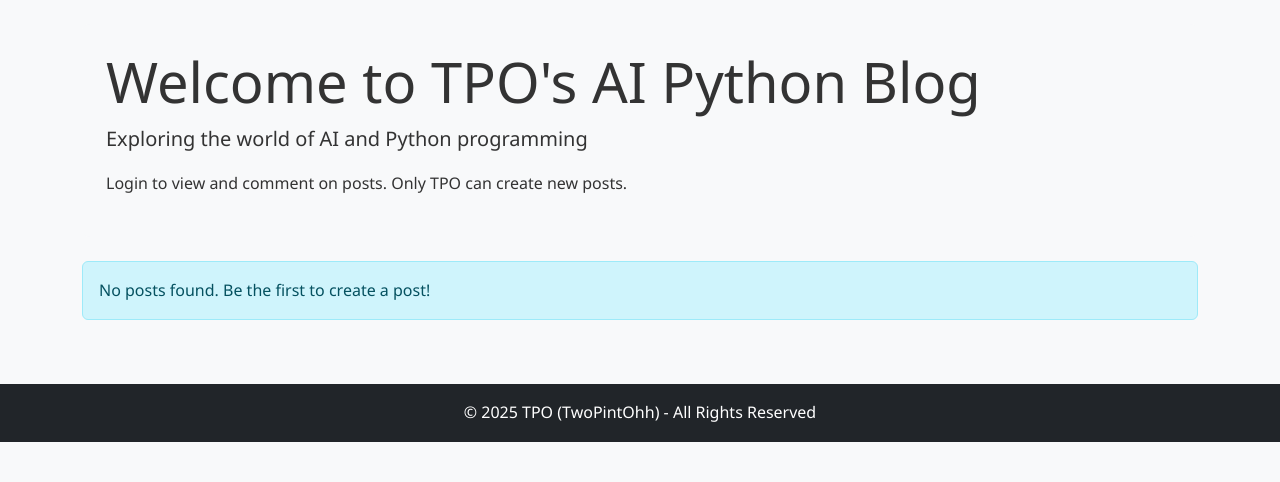
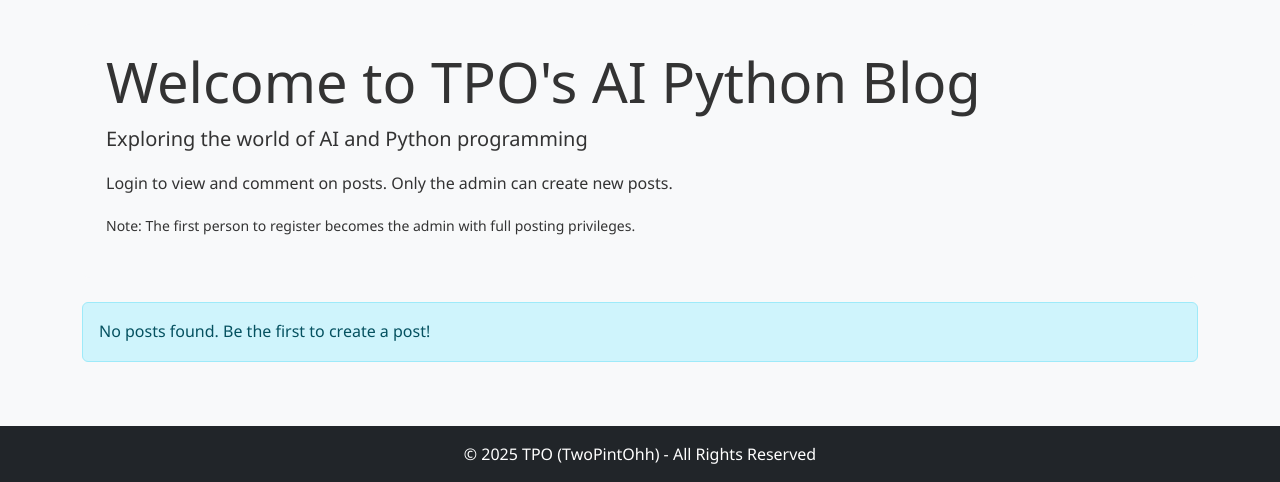
Before and after one commit to TPO-Code/ohtest, a Flask app: page / in a window 1280 px wide. Shown: the part 62-544 px from the top of the page. Run offline with Flask 3, Linux system fonts and the light colour scheme; data that the repository does not hold is empty.

Commit message:
Make first registered user the admin instead of hardcoding credentials

```diff
--- a/app.py
+++ b/app.py
@@ -167,11 +167,17 @@ def register():
             flash('Username already exists. Please choose a different one.', 'danger')
             return redirect(url_for('register'))
 
-        new_user = User(username=username)
+        # Check if this is the first user (will be admin)
+        is_first_user = User.query.count() == 0
+
+        new_user = User(username=username, is_admin=is_first_user)
         new_user.set_password(password)
 
         db.session.add(new_user)
         db.session.commit()
+
+        if is_first_user:
+            flash('You are the first user and have been set as the admin!', 'success')
 
         flash('Your account has been created! You can now log in.', 'success')
         return redirect(url_for('login'))
@@ -207,23 +213,14 @@ def logout():
 def markdown_filter(text):
     return markdown.markdown(text, extensions=['fenced_code', 'codehilite'])
 
-# Create admin user if it doesn't exist
-def create_admin():
-    with app.app_context():
-        db.create_all()
-        if not User.query.filter_by(username='TPO').first():
-            admin = User(username='TPO', is_admin=True)
-            admin.set_password('password')  # Change this to a secure password
-            db.session.add(admin)
-            db.session.commit()
+# No longer needed - first user will be admin automatically
 
 # Ensure upload directory exists
 os.makedirs(app.config['UPLOAD_FOLDER'], exist_ok=True)
 
-# Create database and admin user if they don't exist
+# Create database tables if they don't exist
 with app.app_context():
     db.create_all()
-    create_admin()
 
 if __name__ == '__main__':
     port = int(os.environ.get('PORT', 12000))
--- a/templates/about.html
+++ b/templates/about.html
@@ -12,6 +12,7 @@
                     <p class="lead">Hello! I'm TPO, a passionate AI and Python developer.</p>
                     <p>This blog is where I share my journey through the world of artificial intelligence, machine learning, and Python programming. I document my projects, share tutorials, and discuss the latest trends in AI technology.</p>
                     <p>My goal is to make complex AI concepts accessible to everyone and to build a community of like-minded developers who are excited about the future of AI.</p>
+                    <p><strong>Note:</strong> The first person to register on this site becomes the admin with full posting privileges. If you're reading this and no one has registered yet, you could be the admin!</p>
                     <h3>My Expertise</h3>
                     <ul>
                         <li>Machine Learning & Deep Learning</li>
--- a/templates/home.html
+++ b/templates/home.html
@@ -7,9 +7,10 @@
         {% if current_user.is_authenticated and current_user.is_admin %}
             <a href="{{ url_for('new_post') }}" class="btn btn-primary">Create New Post</a>
         {% elif current_user.is_authenticated %}
-            <p>This is TPO's personal blog. Only TPO can create posts.</p>
+            <p>Only the admin can create posts. The first registered user is automatically set as the admin.</p>
         {% else %}
-            <p>Login to view and comment on posts. Only TPO can create new posts.</p>
+            <p>Login to view and comment on posts. Only the admin can create new posts.</p>
+            <p><small>Note: The first person to register becomes the admin with full posting privileges.</small></p>
         {% endif %}
     </div>
 
```
Also changed, not shown: 1 other file.
